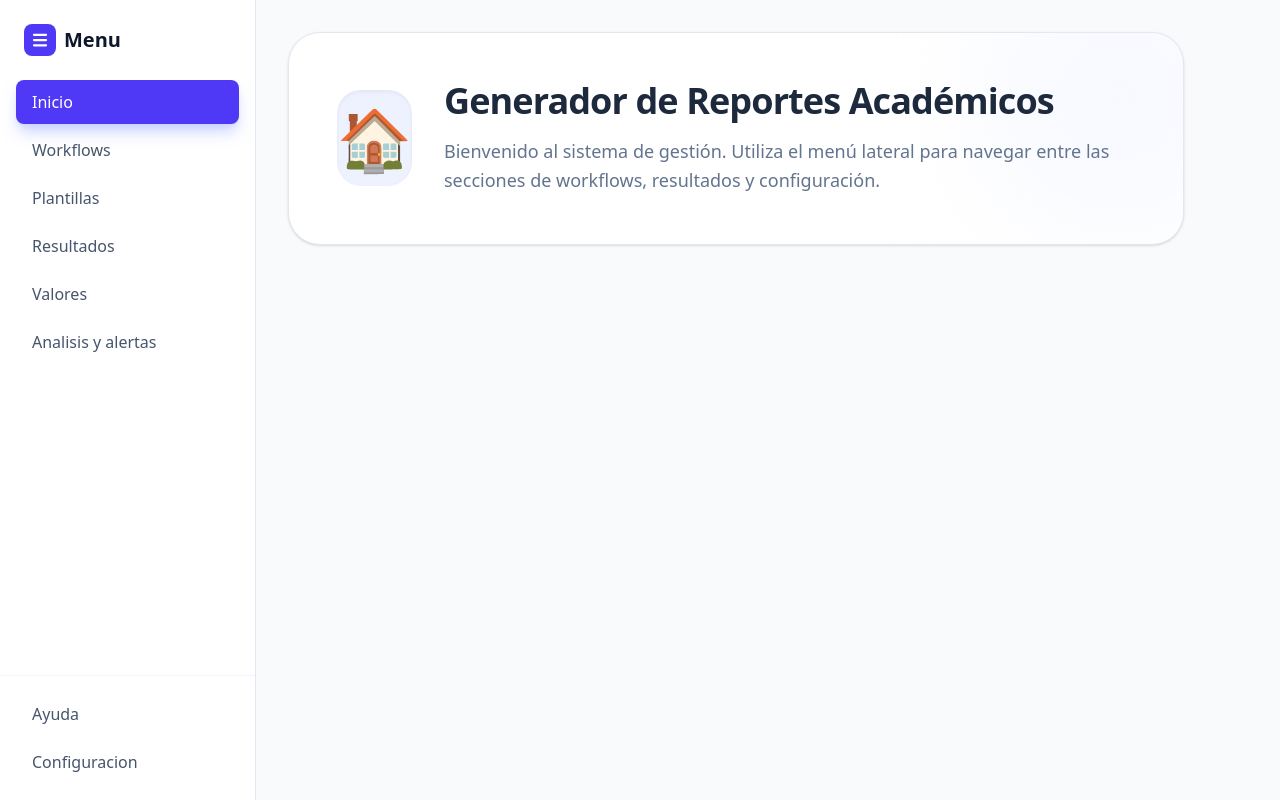
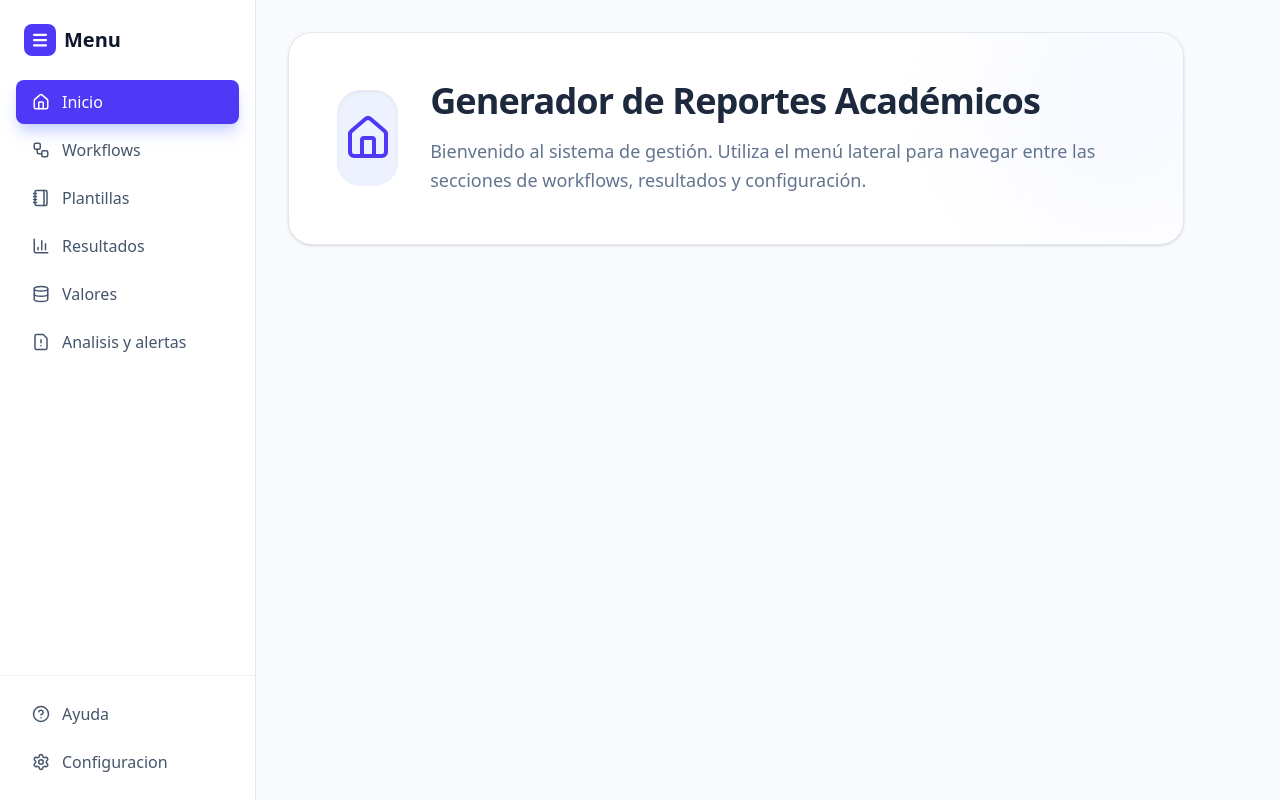
Before and after one commit to mgodoydiaz/report_generator, a React (Vite) app in the folder frontend/: page / in a window 1280 px wide. Built offline with nearby package versions, Linux system fonts and the light colour scheme.

Commit message:
Added icons

```diff
--- a/frontend/src/components/Sidebar.jsx
+++ b/frontend/src/components/Sidebar.jsx
@@ -1,5 +1,15 @@
 import { NavLink } from "react-router-dom";
-import { Menu } from "lucide-react";
+import {
+  Menu,
+  House,
+  Workflow,
+  Notebook,
+  ChartColumn,
+  Database,
+  FileWarning,
+  CircleHelp,
+  Settings
+} from "lucide-react";
 
 export default function Sidebar() {
   const linkClass = ({ isActive }) =>
@@ -22,29 +32,37 @@ export default function Sidebar() {
       </div>
       <nav className="flex-1 px-4 space-y-1 overflow-y-auto">
         <NavLink to="/" className={linkClass}>
+          <House size={18} />
           Inicio
         </NavLink>
         <NavLink to="/workflows" className={linkClass}>
+          <Workflow size={18} />
           Workflows
         </NavLink>
         <a href="#" className={staticLinkClass}>
+          <Notebook size={18} />
           Plantillas
         </a>
         <NavLink to="/resultados" className={linkClass}>
+          <ChartColumn size={18} />
           Resultados
         </NavLink>
         <a href="#" className={staticLinkClass}>
+          <Database size={18} />
           Valores
         </a>
         <a href="#" className={staticLinkClass}>
+          <FileWarning size={18} />
           Analisis y alertas
         </a>
       </nav>
       <div className="p-4 mt-auto border-t border-slate-100 space-y-1">
         <a href="#" className={staticLinkClass}>
+          <CircleHelp size={18} />
           Ayuda
         </a>
         <a href="#" className={staticLinkClass}>
+          <Settings size={18} />
           Configuracion
         </a>
       </div>
--- a/frontend/src/pages/Home.jsx
+++ b/frontend/src/pages/Home.jsx
@@ -1,14 +1,16 @@
+import { House } from 'lucide-react';
+
 export default function Home() {
   return (
     <div className="max-w-4xl">
-      <section id="home" className="bg-white border border-slate-200 p-12 rounded-[2rem] shadow-sm relative overflow-hidden group">
+      <section id="home" className="bg-white border border-slate-200 p-12 rounded-3xl shadow-sm relative overflow-hidden group">
         <div className="absolute top-0 right-0 -mr-16 -mt-16 w-64 h-64 bg-indigo-50 rounded-full blur-3xl opacity-50 group-hover:opacity-80 transition-opacity"></div>
         <div className="relative flex flex-col md:flex-row items-center gap-8 text-center md:text-left">
-          <div className="text-6xl bg-indigo-50 w-24 h-24 flex items-center justify-center rounded-3xl shadow-inner" aria-hidden="true">
-            🏠
+          <div className="text-indigo-600 bg-indigo-50 w-24 h-24 flex items-center justify-center rounded-3xl shadow-inner" aria-hidden="true">
+            <House size={48} />
           </div>
           <div>
-            <h1 className="text-4xl font-extrabold text-slate-800 tracking-tight mb-4">
+            <h1 className="text-4xl font-extrabold text-slate-800 tracking-tight mb-4 flex items-center gap-3">
               Generador de Reportes Académicos
             </h1>
             <p className="text-lg text-slate-500 font-medium leading-relaxed">
--- a/frontend/src/pages/Resultados.jsx
+++ b/frontend/src/pages/Resultados.jsx
@@ -1,4 +1,4 @@
-import { Download, Database, Users, TrendingUp, Award, Calendar } from 'lucide-react';
+import { Download, Database, Users, TrendingUp, Award, Calendar, ChartColumn } from 'lucide-react';
 
 const kpis = [
   { icon: <Users size={20} />, label: "Estudiantes evaluados", value: "684", color: "bg-blue-50 text-blue-600" },
@@ -27,7 +27,10 @@ export default function Resultados() {
         <div className="relative z-10 flex flex-col lg:flex-row justify-between gap-10">
           <div className="max-w-xl">
             <span className="bg-white/10 text-indigo-100 text-[10px] font-bold px-3 py-1 rounded-full uppercase tracking-widest">Reporte General 2025</span>
-            <h1 className="text-4xl font-extrabold mt-4 mb-4 tracking-tight">Resultados Trabajados</h1>
+            <h1 className="text-4xl font-extrabold mt-4 mb-4 tracking-tight flex items-center gap-3">
+              <ChartColumn size={40} className="text-indigo-400" />
+              Resultados Trabajados
+            </h1>
             <p className="text-indigo-100/70 font-medium leading-relaxed mb-8">
               Vista consolidada de indicadores académicos clave con comparativas anuales y gráficos de rendimiento por curso.
             </p>
--- a/frontend/src/pages/Workflows.jsx
+++ b/frontend/src/pages/Workflows.jsx
@@ -1,5 +1,5 @@
 import React, { useState, useMemo, useEffect } from 'react';
-import { Settings, Play, Trash2, Plus, Clock, Zap, Search, ArrowUpDown, ChevronUp, ChevronDown, RefreshCcw } from 'lucide-react';
+import { Settings, Play, Trash2, Plus, Clock, Workflow, Search, ArrowUpDown, ChevronUp, ChevronDown, RefreshCcw } from 'lucide-react';
 import NewPipelineDrawer from '../components/NewPipelineDrawer';
 
 export default function Workflows() {
@@ -151,7 +151,7 @@ export default function Workflows() {
         <div>
           <h1 className="text-3xl font-extrabold text-slate-800 flex items-center gap-3 tracking-tight">
             <div className="w-10 h-10 bg-indigo-600 rounded-xl flex items-center justify-center text-white shadow-lg shadow-indigo-100">
-              <Zap size={24} fill="white" />
+              <Workflow size={24} />
             </div>
             Workflows de Datos
           </h1>
```
